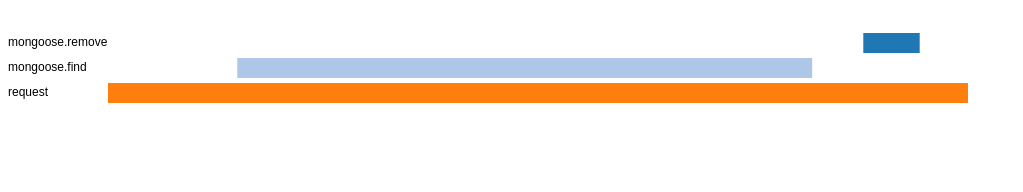
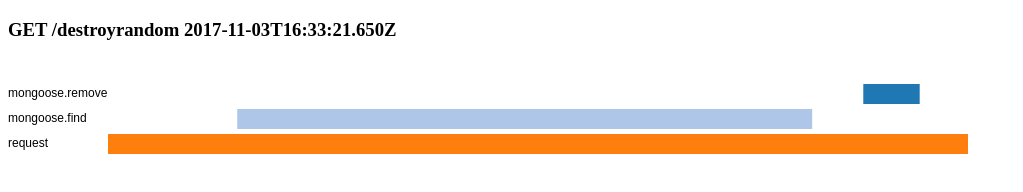
Before and after one commit to sqreen/funAPM, a website: page viewer.html in a window 1280 px wide. Shown: the whole page, without its empty margins (0-1023 px from the left). Drawn offline with nearby package versions, Linux system fonts and the light colour scheme.

Commit message:
bootstrap view

```diff
--- a/viewer.html
+++ b/viewer.html
@@ -36,31 +36,40 @@
         }
     </style>
     <script type="text/javascript">
-        window.onload = function() {
-            var labelTestData = [
-                {label: "mongoose.remove", times: [{"starting_time": 8635323.760952, "ending_time": 8635323.760952 + 1.816677}]},
-                {label: "mongoose.find", times: [{"starting_time": 8635303.591947, "ending_time": 8635303.591947 + 18.521711}]},
-                {label: "request", times: [{"starting_time": 8635299.427881, "ending_time": 8635299.427881 + 27.706037}, ]}
-            ];
 
         var width = 990;
+        var convertData = function (line) {
 
-            function timelineHover() {
+            var results = [];
+            results.push({ label: 'request', times: [{"starting_time": line.startTime, "ending_time": line.startTime + line.duration}]});
+            for (var i = 0; i < line.actions.length; ++i) {
+                var act = line.actions[i];
+                results.unshift({ label: act.name, times: [{"starting_time": act.startTime, "ending_time": act.startTime + act.duration}]});
+            }
+            return results;
+        };
+
+        var input = {"uuid":"a4c025e0-bc6d-42c3-b0c3-239dd50a098a","url":"/destroyrandom","method":"GET","startDate":"2017-11-03T16:33:21.650Z","startTime":8635299.427881,"duration":27.706037,"actions":[{"name":"mongoose.find","uuid":"a4ae70ab-4152-498b-b7da-923e3643381d","duration":18.521711,"startTime":8635303.591947},{"name":"mongoose.remove","uuid":"b88b034d-9dbd-42ab-a2df-099195d56bdc","duration":1.816677,"startTime":8635323.760952}]};
+
+        function drawRequest(inputs) {
             var chart = d3.timeline()
                 .showTimeAxis()
                 .width(width)
                 .stack()
-                    .beginning(8635299.427881) // we can optionally add beginning and ending times to speed up rendering a little
-                    .ending(8635299.427881 + 27.706037)
+                .beginning(inputs.startTime) // we can optionally add beginning and ending times to speed up rendering a little
+                .ending(inputs.startTime + inputs.duration)
                 .margin({left:100, right:30, top:0, bottom:0});
 
-                d3.select('#main').append('div').attr('id', 'a10');
-                d3.select("#a10").append("svg").attr("width", width)
-                    .datum(labelTestData)
+            d3.select('#main').append('div').attr('id', inputs.uuid);
+            d3.select("#"  + inputs.uuid).append('h3').text(inputs.method + ' ' + inputs.url + ' ' + inputs.startDate);
+            d3.select("#" + inputs.uuid).append("svg").attr("width", width)
+                .datum(convertData(inputs))
                 .call(chart);
         }
 
-            timelineHover();
+        window.onload = function() {
+
+            drawRequest(input);
         }
     </script>
 </head>
```
Lines whose indentation alone changed are shown as unchanged.
